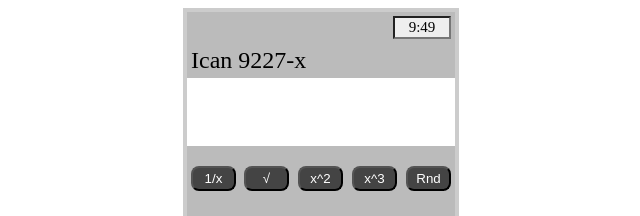
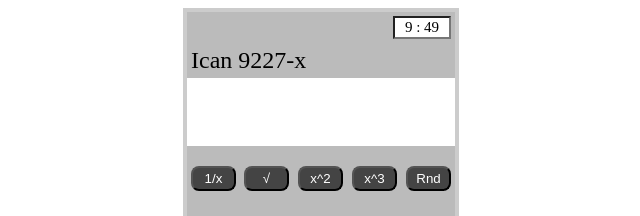
Before and after one commit to FabulousIcan/Scientific-Calculator, a plain HTML site: page index.html in a window 1280 px wide. Shown: the top 216 px of the page, 319-959 px from the left. Drawn offline with Linux system fonts and the light colour scheme.

Commit message:
Modified time display

```diff
--- a/css/style.css
+++ b/css/style.css
@@ -1,4 +1,4 @@
-#clk{width:50px; background-color:#EEE; font-family:DigifaceWide; font-size:15px; text-align:center;}
+#time_display{width:50px; background-color:#FFF; font-family:DigifaceWide; font-size:15px; text-align:center;}
 table{border:4px solid #ccc; background-color:#FFF; font-family: Old English Text MT;}
 #outputfield{width:260px; height:60px; font-size:18px; font-family:DigifaceWide; background-color:#FFF; text-align: right}
 .btn_holder{
--- a/index.html
+++ b/index.html
@@ -24,7 +24,7 @@
     <table width="276" height="506" border="0" align="center" cellpadding="4" cellspacing="0">
         <tr>
             <td colspan="5" class="btn_holder" align="right">
-                <input name="clk" type="text" id="clk" readonly="readonly" />
+                <input type="text" id="time_display" readonly="readonly" />
             </td>
         </tr>
         <tr>
@@ -40,7 +40,7 @@
                 <button class="but0" onclick="clickedBtn(this)">1/x</button>
             </td>
             <td width="60" class="btn_holder">
-                <input type="submit" name="root" id="root" class="but0" value="√" onclick="root()" />
+              <button class="but0" onclick="clickedBtn(this)">√</button>
             </td>
             <td width="60" class="btn_holder">
                 <p>
--- a/js/index.js
+++ b/js/index.js
@@ -1,15 +1,18 @@
-// document.getElementById('dateButton').addEventListener('click', function handleClick() {
-//     document.getElementById('dateTarget').innerHTML = Date();
-// });
+//Display time
+setInterval("setTime()",1000);
 
-setInterval("clock()",1000);
-
-function clock(){
-dat=new Date()
-var clck=document.getElementById("clk").value=dat.getHours()+":"+dat.getMinutes()
+function setTime(){
+  var dateObject = new Date();
+  if(dateObject.getHours() < 10){
+   document.getElementById("time_display").value = '0' + dateObject.getHours() + " : " + dateObject.getMinutes();
+   }
+  if(dateObject.getMinutes() < 10){
+   document.getElementById("time_display").value = dateObject.getHours() + " : " + "0" + dateObject.getMinutes();
+   }
+else{
+  document.getElementById("time_display").value =  dateObject.getHours() + " : " + dateObject.getMinutes();
 }
-
-
+}
 
 //calculations
 var outputField = document.getElementById('outputfield');
```
